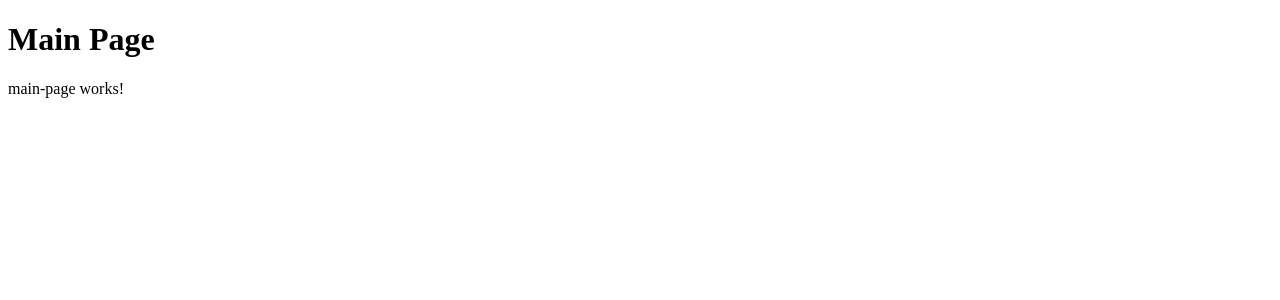
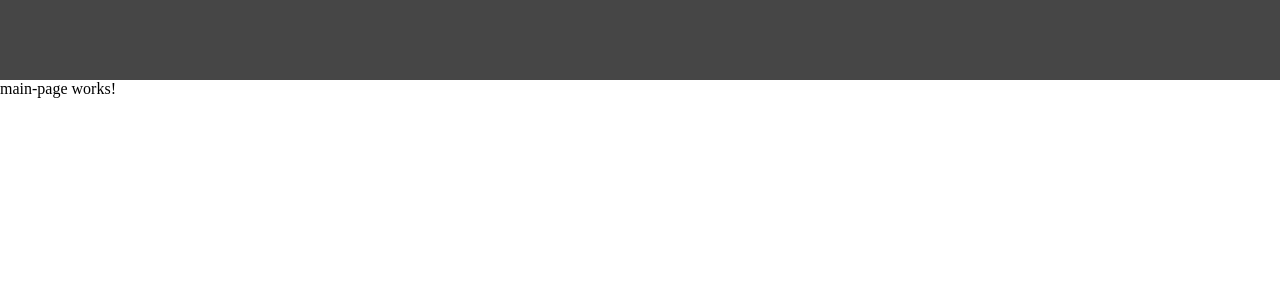
Before and after one commit to Angular-2020q1-group4/culture-portal, an Angular app: page /main in a window 1280 px wide. Shown: the top 300 px of the page. Built offline with nearby package versions, Linux system fonts and the light colour scheme.

Commit message:
init: start styles task

```diff
--- a/angular.json
+++ b/angular.json
@@ -113,5 +113,8 @@
       }
     }
   },
-  "defaultProject": "culture-portal"
+  "defaultProject": "culture-portal",
+  "cli": {
+    "analytics": false
+  }
 }
--- a/src/app/app.component.html
+++ b/src/app/app.component.html
@@ -1,3 +1,3 @@
-<h1>Main Page</h1>
+<app-header></app-header>
 
 <router-outlet> </router-outlet>
--- a/src/app/app.module.ts
+++ b/src/app/app.module.ts
@@ -3,10 +3,11 @@
 
 import { AppRoutingModule } from './app-routing.module';
 import { AppComponent } from './app.component';
+import { CoreModule } from '@core/core.module';
 
 @NgModule({
   declarations: [AppComponent],
-  imports: [BrowserModule, AppRoutingModule],
+  imports: [BrowserModule, AppRoutingModule, CoreModule],
   providers: [],
   bootstrap: [AppComponent]
 })
--- a/src/app/core/core.module.ts
+++ b/src/app/core/core.module.ts
@@ -3,9 +3,11 @@
 
 import { Error404PageComponent } from './pages/error404-page/error404-page.component';
 import { MainPageComponent } from './pages/main-page/main-page.component';
+import { HeaderComponent } from './pages/header/header.component';
 
 @NgModule({
-  declarations: [Error404PageComponent, MainPageComponent],
-  imports: [CommonModule]
+  declarations: [Error404PageComponent, MainPageComponent, HeaderComponent],
+  imports: [CommonModule],
+  exports: [HeaderComponent, MainPageComponent]
 })
 export class CoreModule {}
--- /dev/null
+++ b/src/app/core/pages/header/header.component.html
@@ -0,0 +1 @@
+<div class="header-wrapper"></div>
--- /dev/null
+++ b/src/app/core/pages/header/header.component.scss
@@ -0,0 +1,8 @@
+.header-wrapper {
+  height: 80px;
+  width: 100%;
+  display: flex;
+  justify-content: space-between;
+  align-items: center;
+  background: rgb(70, 70, 70);
+}
--- /dev/null
+++ b/src/app/core/pages/header/header.component.ts
@@ -0,0 +1,12 @@
+import { Component, OnInit } from '@angular/core';
+
+@Component({
+  selector: 'app-header',
+  templateUrl: './header.component.html',
+  styleUrls: ['./header.component.scss']
+})
+export class HeaderComponent implements OnInit {
+  constructor() {}
+
+  ngOnInit(): void {}
+}
--- a/src/styles.scss
+++ b/src/styles.scss
@@ -1 +1,6 @@
 /* You can add global styles to this file, and also import other style files */
+
+* {
+  margin: 0;
+  padding: 0;
+}
```
